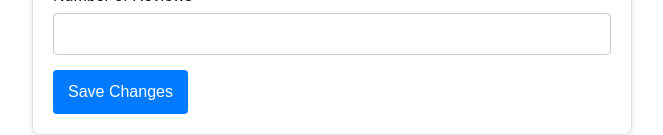
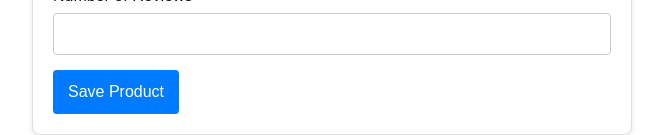
Before and after one commit to 1Rathish/spring-next-app, a Next.js app: page /EditProduct in a window 1280 px wide. Shown: the part 694-829 px from the top of the page, without its empty margins (308-971 px from the left). Built offline with nearby package versions, Linux system fonts and the light colour scheme.

Commit message:
err-commit

```diff
--- a/src/Components/productlist.tsx
+++ b/src/Components/productlist.tsx
@@ -232,7 +232,7 @@ const ProductList: React.FC = () => {
           marginTop: "30px",
         }}
       >
-        &copy; 2024 Your Company. All Rights Reserved.
+        &copy; 2024 NearTekPod. All Rights Reserved.
       </footer>
     </div>
   );
--- a/src/app/EditProduct/[id]/page.tsx
+++ b/src/app/EditProduct/[id]/page.tsx
@@ -41,7 +41,7 @@ const EditFormPage: React.FC = () => {
         );
         reset(response.data); // Populate form fields with the fetched data
       } catch (err) {
-        setError("Failed to fetch product data.");
+        setError("Failed to fetch product data."+err);
       } finally {
         setLoading(false);
       }
--- a/src/app/EditProduct/page.tsx
+++ b/src/app/EditProduct/page.tsx
@@ -231,7 +231,7 @@ const EditFormPage: React.FC = () => {
         </div>
 
         <button type="submit" style={buttonStyle}>
-          Save Changes
+        {id ? 'Save Changes' : 'Save Product'}
         </button>
       </form>
     </div>
```
